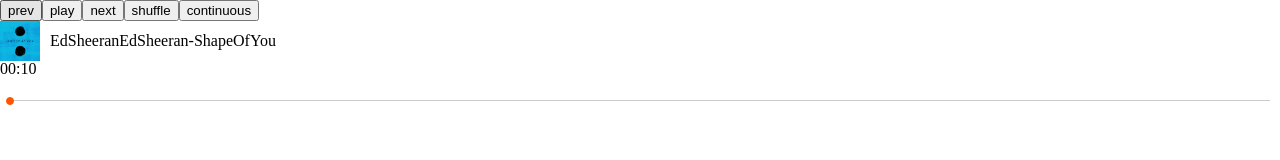
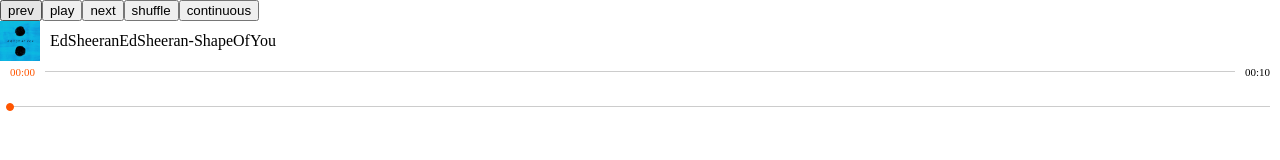
Before and after one commit to amorfati0310/Vue-SoundCloud, a Vue app: page / in a window 1280 px wide. Shown: the top 160 px of the page. Built offline with nearby package versions, Linux system fonts and the light colour scheme.

Commit message:
[add] progressBar add

```diff
--- a/src/MusicLibrary.js
+++ b/src/MusicLibrary.js
@@ -41,6 +41,9 @@
     this.setPlayingOne(prevIdx)
     this.play();
    }
+   getCurrentTime(){
+     return this.mockPlayEl.currentTime
+   }
  }
 
 
--- a/src/components/MusicPlayer.vue
+++ b/src/components/MusicPlayer.vue
@@ -27,19 +27,16 @@
        <span >{{musicLibrary.playingOne.title}}</span>
     </div>
      <div class="progress__box">
-       <div class="timer"></div>
-       <div
-        class="progressWrapper"
-        role="progressbar"
-        aria-valuenow=""
-        aria-valuemax=""
-        ></div>
+       <div class="timer">{{loadCurrentTime}}</div>
+       <div class="progressWrapper" role="progressbar">
         <div class="progressBackground"></div>
-        <div class="progressHandler"></div>
+        <div class="progressPassedBackground"  :style="loadProgress"></div>
+        <div class="progressHandler":style="loadProgressHandler"></div>
+       </div>
         <div class="runningTime">
           {{loadRunningTime}}
         </div>
-    </div>
+     </div>
   </div>
 </template>
 
@@ -52,6 +49,8 @@ export default {
       hasStop: false,
       hasSoundBadGe: false,
       musicLibrary: window.musicLibrary,
+      currentTime: 0,
+      timerId: null,
     }
   },
   computed: {
@@ -60,6 +59,21 @@ export default {
     },
     loadRunningTime(){
       return musicTimeFormat(this.musicLibrary.playingOne.runningTime)
+    },
+    loadCurrentTime(){
+      return musicTimeFormat(this.currentTime)
+    },
+     loadProgress () {
+        const percent = (this.currentTime/this.musicLibrary.playingOne.runningTime).toFixed(4)*100
+            const style = {}
+            style.width = percent+'%';
+            return style
+    },
+    loadProgressHandler(){
+            const percent = (this.currentTime/this.musicLibrary.playingOne.runningTime).toFixed(4)*100
+            const style = {}
+            style.left = percent+'%';
+            return style
     }
   },
   methods : {
@@ -69,10 +83,19 @@ export default {
     },
     handlePlayBtnClick(){
      window.musicLibrary.play()
+     this.startTimer();
      this.togglePlayPauseState()
+    },
+    startTimer(){
+      this.currentTime = Math.floor(window.musicLibrary.getCurrentTime()*1000)
+      this.timerId = setTimeout(()=>this.startTimer(),200)
+    },
+    stopTimer(){
+      clearTimeout(this.timerId)
     },
     handlePauseBtnClick(){
       window.musicLibrary.pause()
+      this.stopTimer();
       this.togglePlayPauseState()
     },
     togglePlayPauseState(){
@@ -84,10 +107,12 @@ export default {
     handleNextButtonClick(){
       this.setPlayState()
       window.musicLibrary.next()
+      this.startTimer();
     },
     handlePrevButtonClick(){
       this.setPlayState()
       window.musicLibrary.prev()
+      this.startTimer();
     },
   }
 }
@@ -106,4 +131,57 @@ export default {
   height: 40px;
   margin-right: 10px;
 }
+
+.progress__box {
+  display: flex;
+  align-items: center;
+  .progressWrapper {
+    position: relative;
+    -ms-flex-positive: 1;
+    -webkit-box-flex: 1;
+    flex-grow: 1;
+    padding: 10px 0;
+    margin: 13px 10px 0 10p;
+  }
+  .timer,
+  .runningTime {
+    text-align: right;
+    font-size: 11px;
+    margin-right: 10px;
+    margin-left: 10px;
+  }
+  .timer {
+    color: #f50;
+  }
+  .progressBackground,
+  .progressPassedBackground {
+    height: 1px;
+  }
+  .progressBackground {
+    background-color: #ccc;
+  }
+  .progressPassedBackground {
+    width: 0%;
+    background-color: #f50;
+    z-index: 1000;
+  }
+  .progressHandler {
+    position: absolute;
+    border: 1px solid #f50;
+    border-radius: 100%;
+    height: 8px;
+    width: 8px;
+    background-color: #f50;
+    -webkit-box-sizing: border-box;
+    box-sizing: border-box;
+    margin-top: -4px;
+    margin-left: -4px;
+    opacity: 0;
+    -webkit-transition: opacity 150ms;
+    transition: opacity 150ms;
+    &:hover {
+      opacity: 1;
+    }
+  }
+}
 </style>
```
